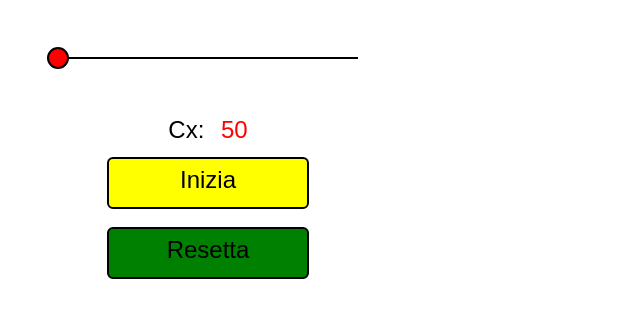
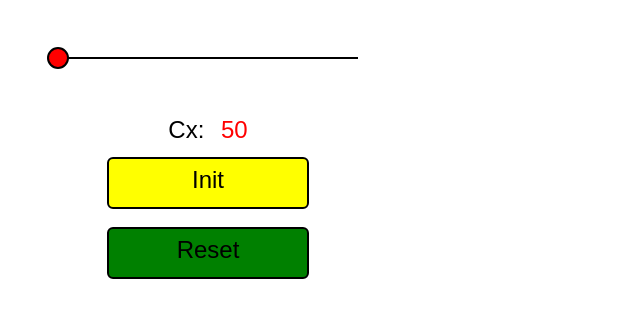
Before and after one commit to samuelegiannetti/ProvaSVG, a plain HTML site: page index.html in a window 1280 px wide. Shown: the full height of the page, 0-640 px from the left. Drawn offline with Linux system fonts and the light colour scheme.

Commit message:
InitReset

```diff
--- a/index.html
+++ b/index.html
@@ -44,13 +44,13 @@
             <g id="bottoneStart" onclick="startAnimazione(evt)">
                 <rect x="100" y="150" width="200" height="50" rx="5" fill="yellow" stroke="black" stroke-width="2"/>
                 <text x="200" y="180" fill="black" font-family="arial" font-size="24" text-anchor="middle">
-                    Inizia
+                    Init
                 </text>
             </g>
             <g id="bottoneReset" onclick="resetAnimazione(evt)">
                 <rect x="100" y="220" width="200" height="50" rx="5" fill="green" stroke="black" stroke-width="2"/>
                 <text x="200" y="250" fill="black" font-family="arial" font-size="24" text-anchor="middle">
-                    Resetta
+                    Reset
                 </text>
             </g>
         </svg>
```
